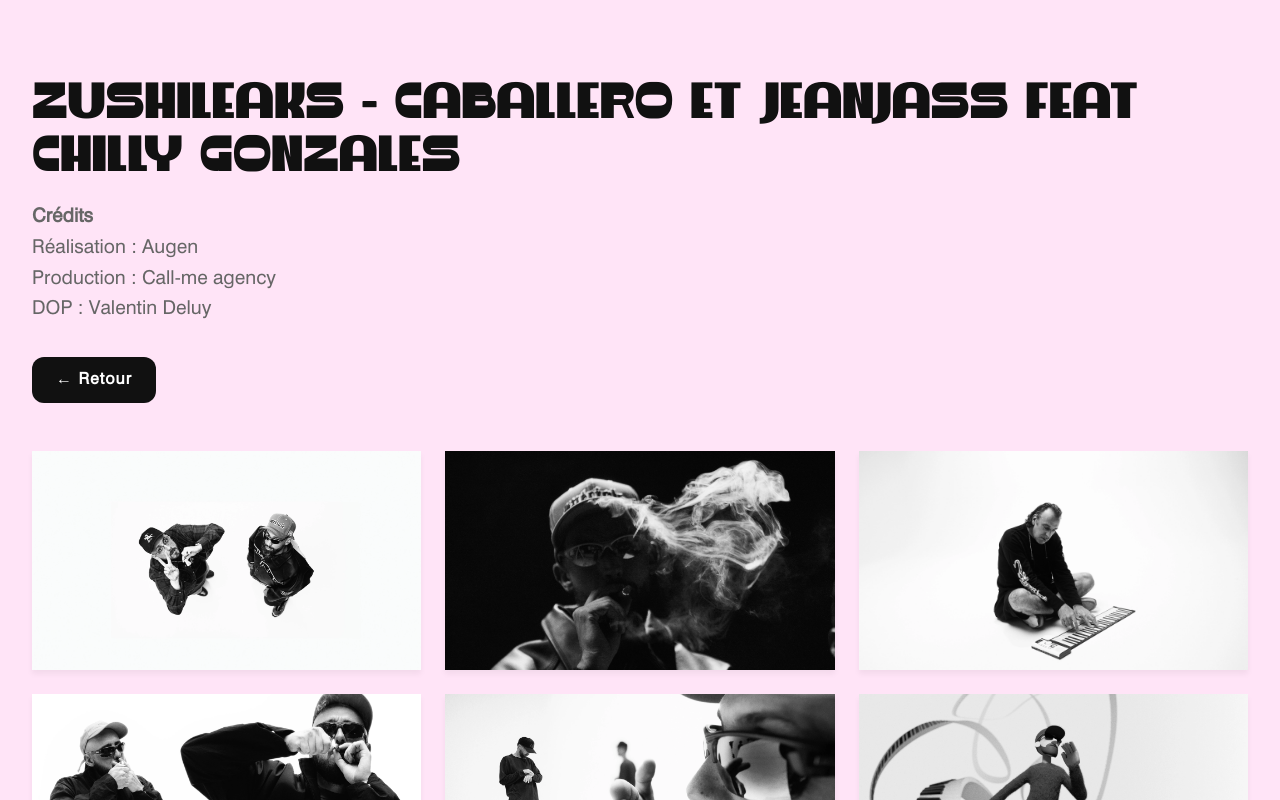
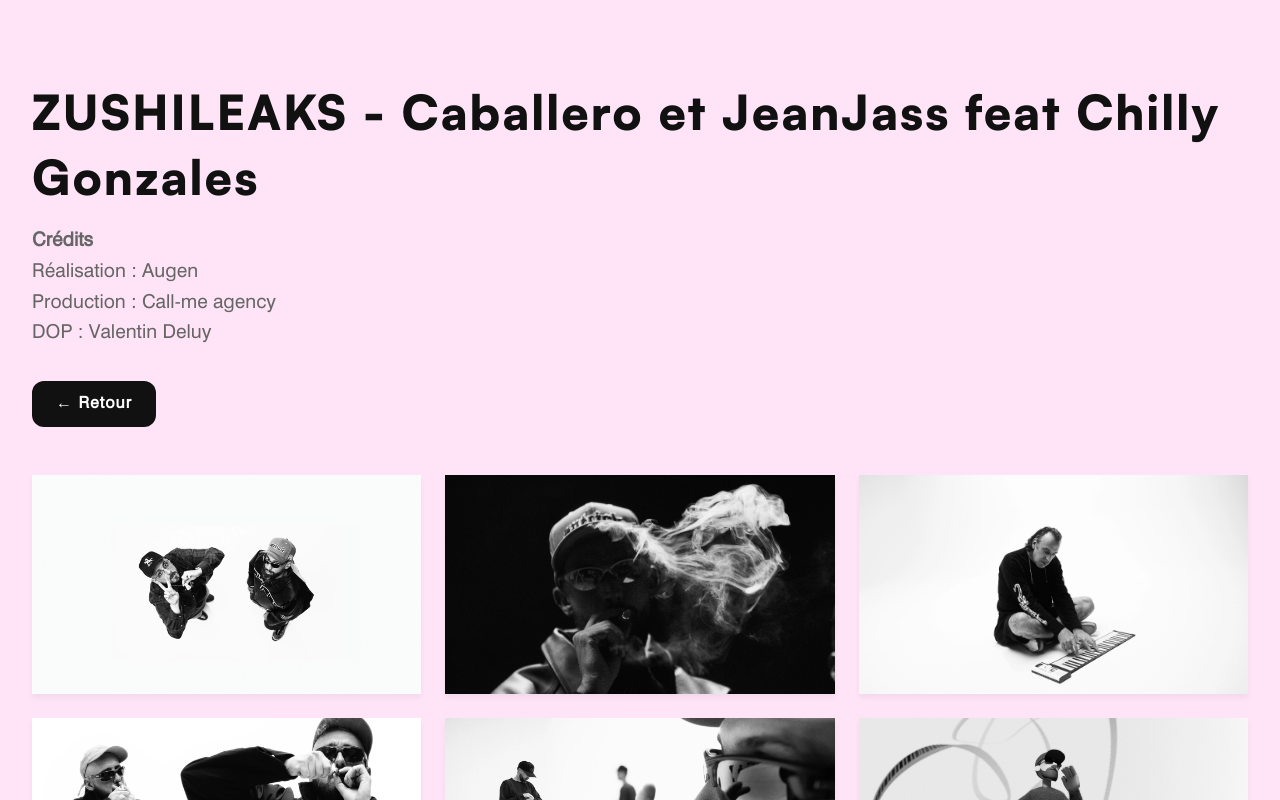
Before and after one commit to Cyb3rOguh/site_fanny, a React (Create React App) app: page /colo/1 in a window 1280 px wide. Shown: the top 800 px of the page. Built offline with nearby package versions, Linux system fonts and the light colour scheme.

Commit message:
font change

```diff
--- a/src/App.css
+++ b/src/App.css
@@ -2,7 +2,7 @@
 
 @font-face {
   font-family: 'WsPontac';
-  src: url('./fonts/WsPontac.ttf') format('truetype');
+  src: url('./fonts/Satoshi-Black.otf') format('truetype');
   font-weight: normal;
   font-style: normal;
   font-display: swap; /* Improves loading performance */
--- a/src/Colo.css
+++ b/src/Colo.css
@@ -15,7 +15,6 @@
   margin-bottom: 32px;
   text-align: center;
   color: #000000;
-  text-transform: uppercase;
   letter-spacing: 2px;
   font-family: wsPontac, 'Arial', sans-serif; /* Use the custom font */
 }
--- a/src/ColoDetail.css
+++ b/src/ColoDetail.css
@@ -18,7 +18,6 @@
   font-weight: 800;
   color: #111;
   margin-bottom: 1rem;
-  text-transform: uppercase;
   letter-spacing: 2px;
   font-family: wsPontac, 'Arial', sans-serif; /* Use the custom font */
 }
--- a/src/ColoDetail.tsx
+++ b/src/ColoDetail.tsx
@@ -112,7 +112,7 @@ const ColoDetail: React.FC = () => {
       description: '<strong>Crédits</strong><br/>Réalisation : Hugo Borel<br/>DOP : Lucas Geneveys',
       images: [
         '/Stills/Gagner/GagnerCestBien1.webp',
-        '/Stills/Gagner/GagnerCestBien2.webp',
+        '/Stills/Gagner/GagnerCestBien7.webp',
         '/Stills/Gagner/GagnerCestBien3.webp',
         '/Stills/Gagner/GagnerCestBien4.webp',
         '/Stills/Gagner/GagnerCestBien5.webp',
```
Also changed, not shown: src/fonts/ClashDisplay-Bold.otf (added), src/fonts/Satoshi-Black.otf (added).
